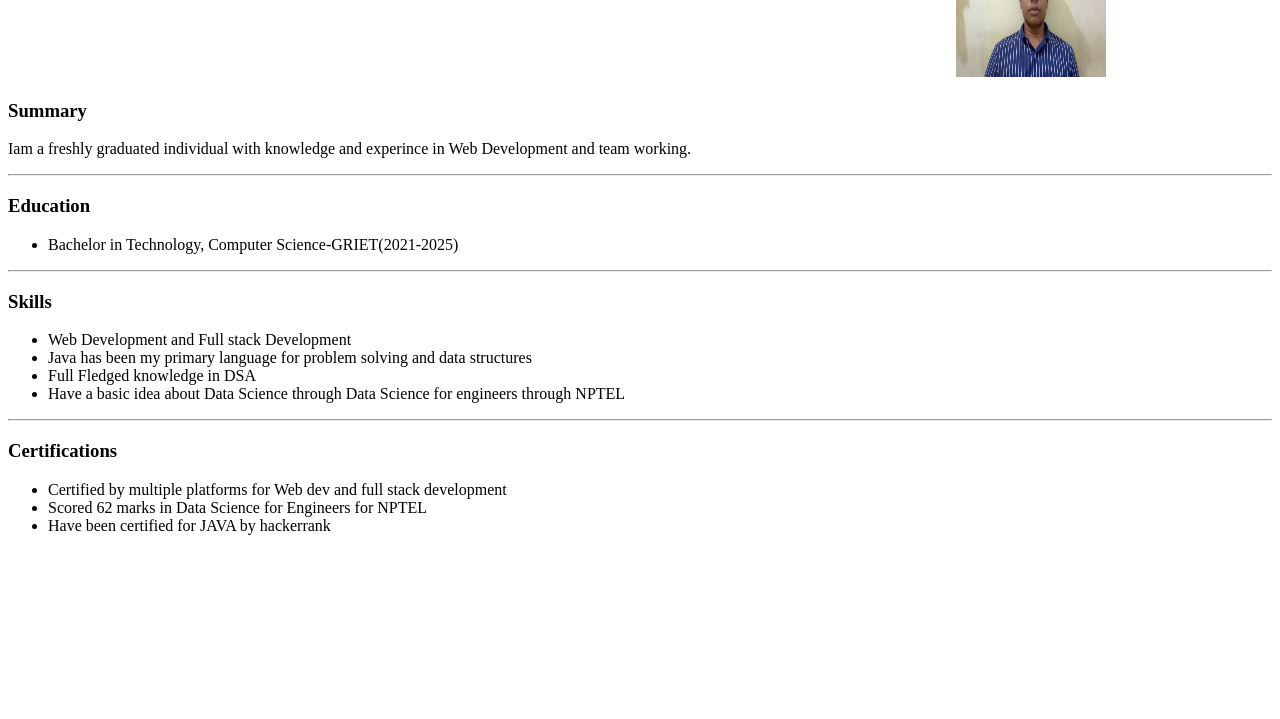
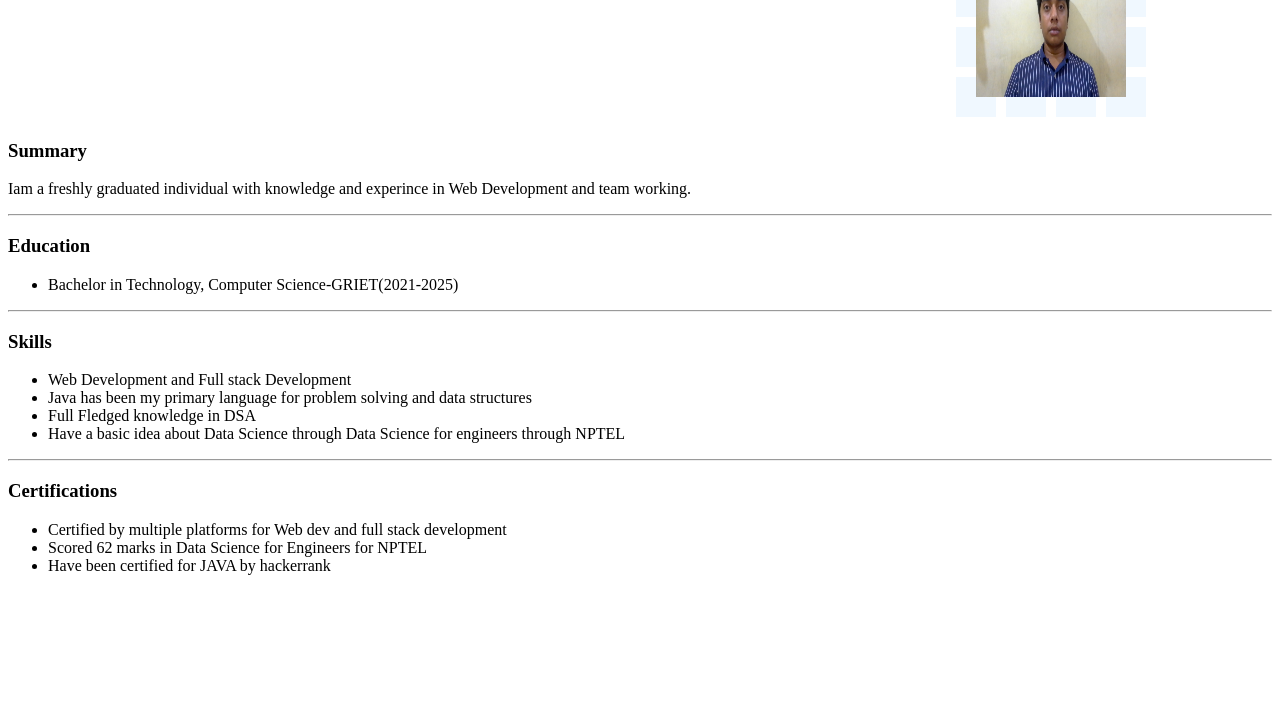
Before and after one commit to karthikneela3010/Resume, a plain HTML site: page index.html in a window 1280 px wide. Shown: the part 81-800 px from the top of the page. Drawn offline with Linux system fonts and the light colour scheme.

Commit message:
Update index.html

```diff
--- a/index.html
+++ b/index.html
@@ -9,6 +9,7 @@
             position:relative;
             left:75%;
             top:0px;
+            border:20px dashed aliceblue;
         }
         #i2
         {
```
